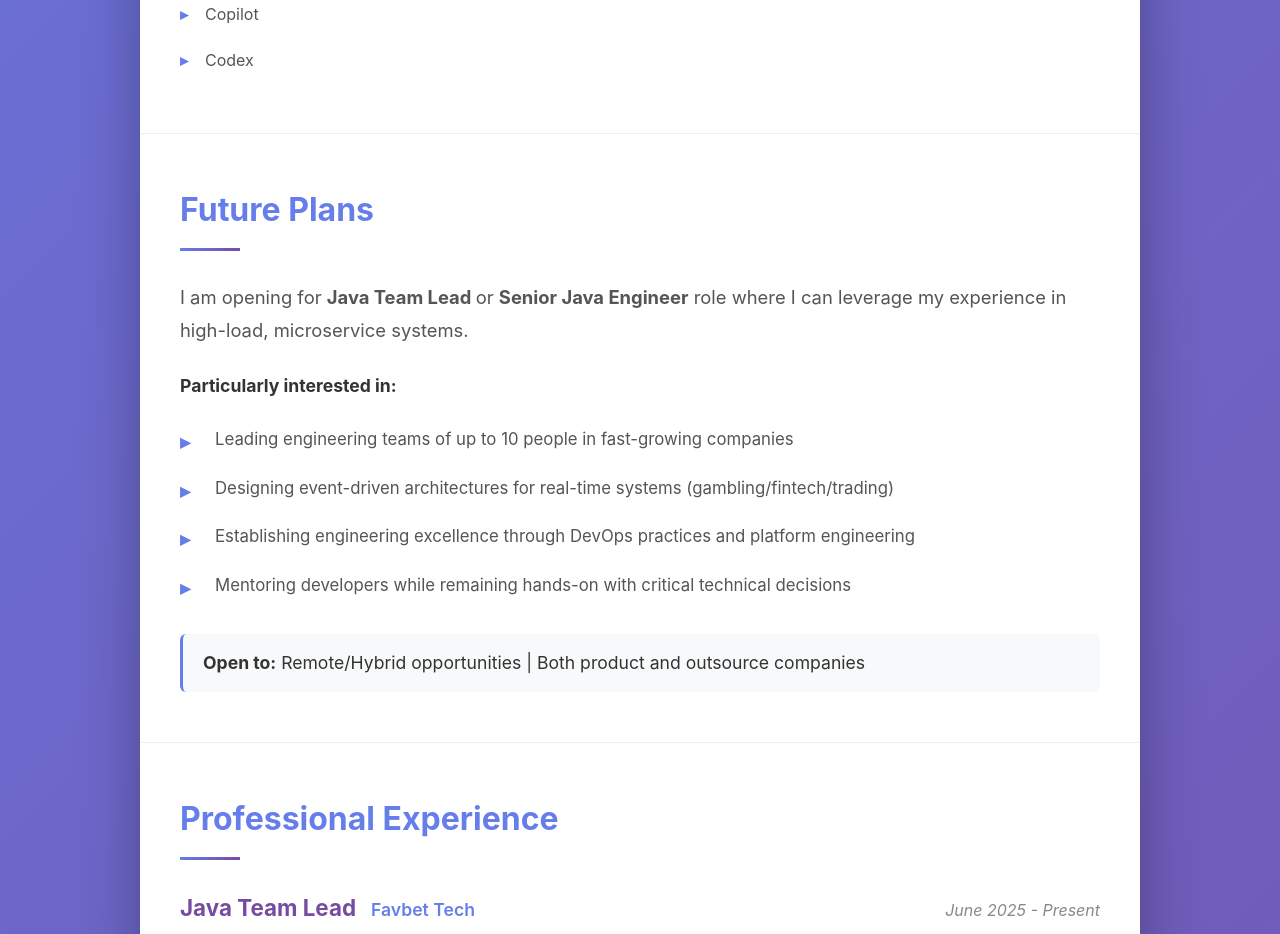
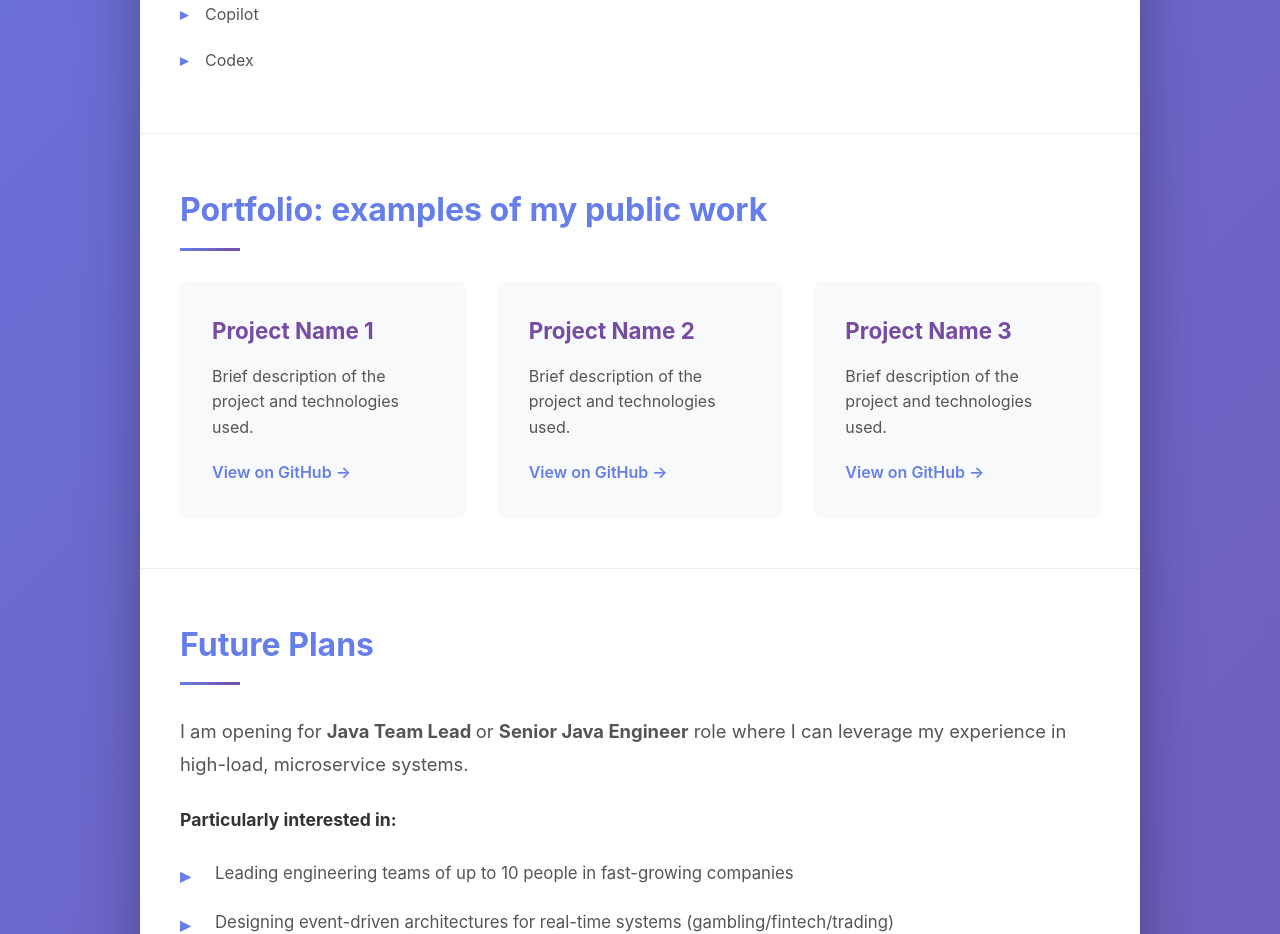
Before and after one commit to vladyslavshevchenkoua/cv, a plain HTML site: page index.html in a window 1280 px wide. Shown: the part 2040-2974 px from the top of the page. Drawn offline with Linux system fonts and the light colour scheme.

```diff
--- a/index.html
+++ b/index.html
@@ -107,6 +107,32 @@
                         <li>Copilot</li>
                         <li>Codex</li>
                     </ul>
+                </div>
+            </div>
+        </section>
+        <section class="projects">
+            <h2>Portfolio: examples of my public work</h2>
+            <div class="projects-grid">
+                <div class="project-card">
+                    <h3>Project Name 1</h3>
+                    <p>Brief description of the project and technologies used.</p>
+                    <a href="https://github.com/vladyslavshevchenkoua/project1" target="_blank" class="project-link">
+                        View on GitHub →
+                    </a>
+                </div>
+                <div class="project-card">
+                    <h3>Project Name 2</h3>
+                    <p>Brief description of the project and technologies used.</p>
+                    <a href="https://github.com/vladyslavshevchenkoua/project2" target="_blank" class="project-link">
+                        View on GitHub →
+                    </a>
+                </div>
+                <div class="project-card">
+                    <h3>Project Name 3</h3>
+                    <p>Brief description of the project and technologies used.</p>
+                    <a href="https://github.com/vladyslavshevchenkoua/project3" target="_blank" class="project-link">
+                        View on GitHub →
+                    </a>
                 </div>
             </div>
         </section>
```
Also changed, not shown: 1 other file.
